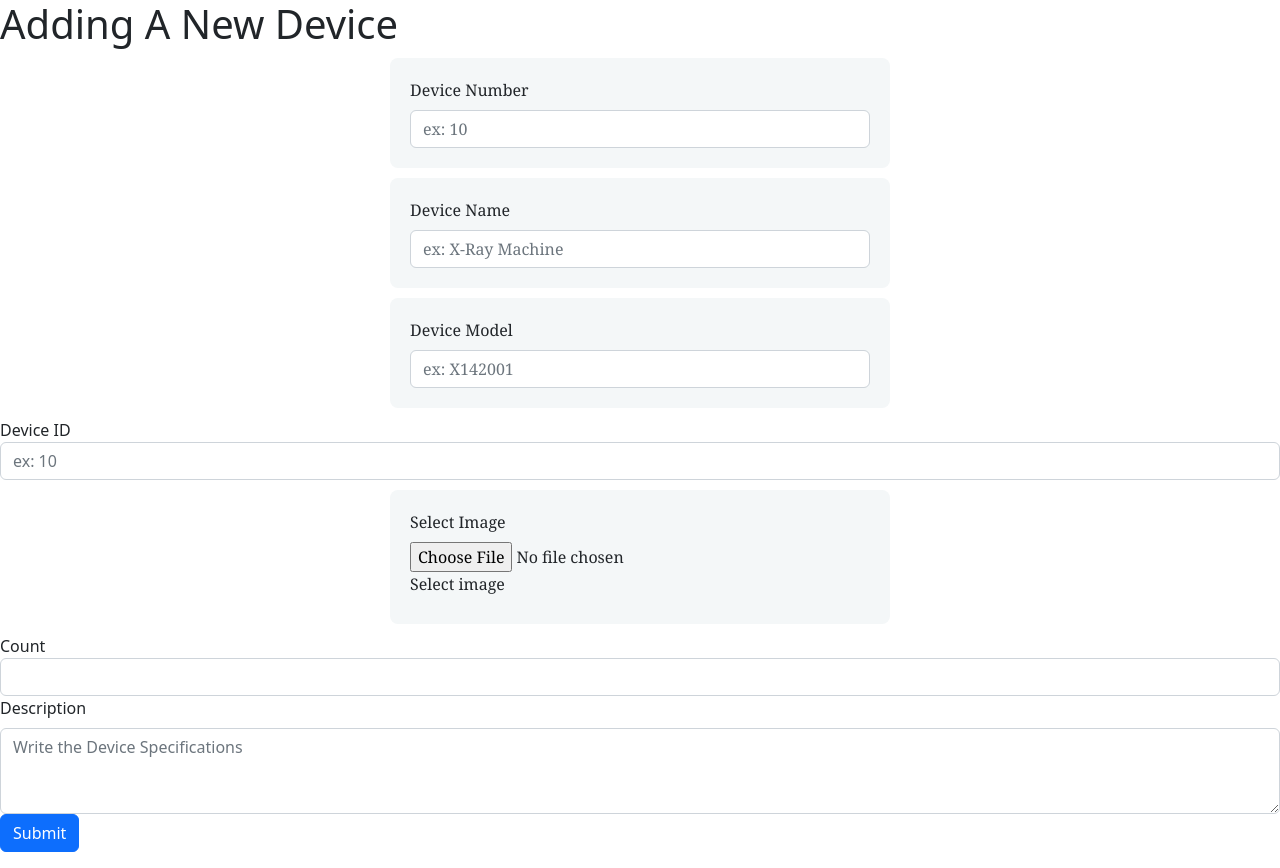
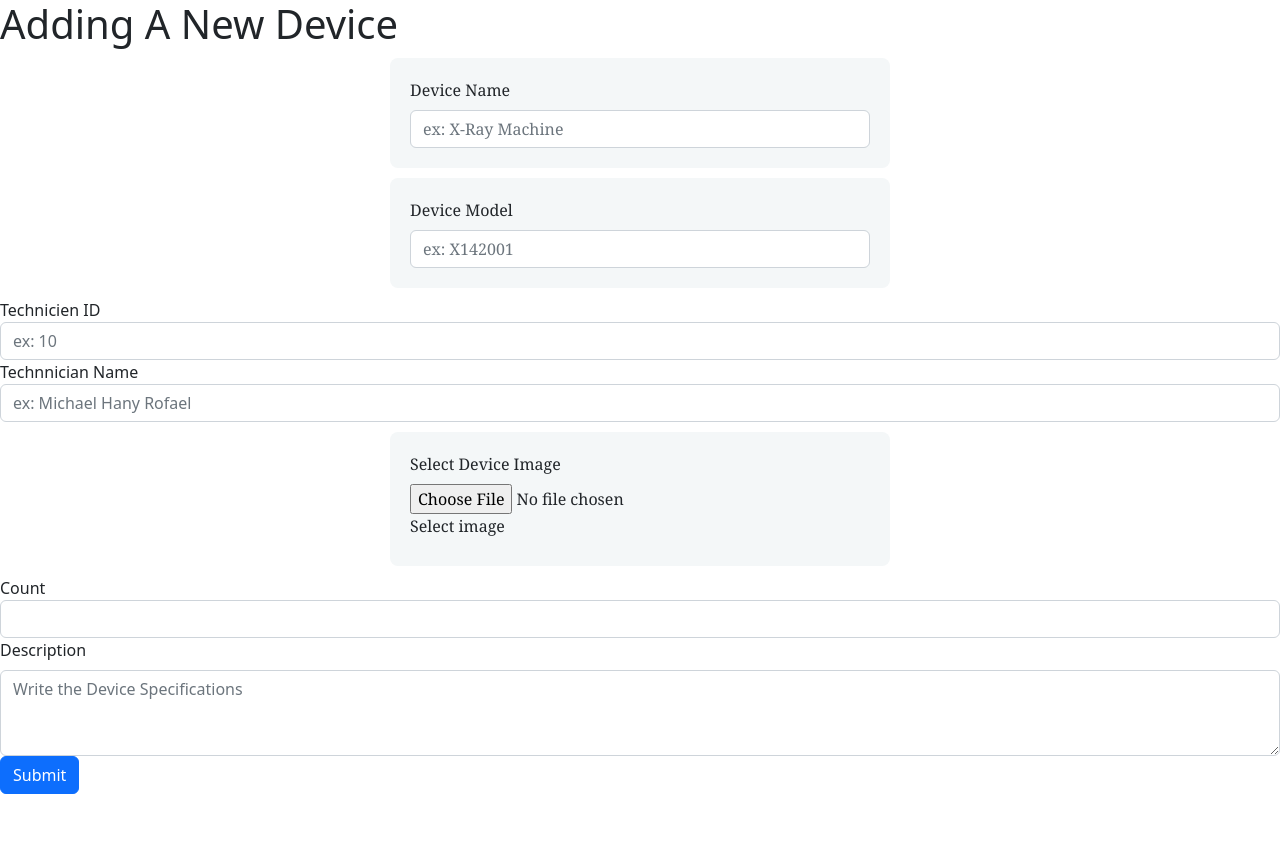
Before and after one commit to MarinaNasser/Physiotherapy-Department, a Flask app: page /adddevice in a window 1280 px wide. After the commit the page ends 794 px from the top, so only its background shows below. Run offline with Flask 2, Linux system fonts and the light colour scheme; some libraries are stand-ins or nearby versions.

Commit message:
device is completed

```diff
--- a/server.py
+++ b/server.py
@@ -17,8 +17,8 @@ app.secret_key = "very secret key"
 mydb = mysql.connector.connect(
     host="localhost",
     user="root",
-    passwd="sherif2001",
-    database="a"
+    passwd="magdynasr",
+    database="sherif"
 )
 mycursor = mydb.cursor()
 
@@ -128,8 +128,8 @@ def adddoctor():
         birth_date = request.form['birth_date']
         degree = request.form['degree']
         Specialization= request.form['specialization']
-        salary = request.form['salary']
         photo = request.files['photo']
+        number = request.files['phone_number']
         pic_path = save_picture(photo)
 
         #setting a buffered cursor => to accept one value in the input
@@ -151,8 +151,8 @@ def adddoctor():
         elif not re.match(r'[^@]+@[^@]+\.[^@]+', email):
             return render_template('adddoctor.html', emailExisits = False , emailInvalid=True )
         else:
-            sql = """INSERT INTO doctorPreRequest (name,ssn,sex,email,password,address,birth_date,degree,specialization,salary, photo) VALUES (%s, %s,%s,%s,%s,%s,%s,%s,%s,%s,%s)"""
-            val = (name,ssn,sex,email,password,address,birth_date,degree,Specialization,salary, pic_path)
+            sql = """INSERT INTO doctorPreRequest (name,ssn,sex,email,password,address,birth_date,degree,specialization, photo, phone_number) VALUES (%s, %s,%s,%s,%s,%s,%s,%s,%s,%s,%s)"""
+            val = (name,ssn,sex,email,password,address,birth_date,degree,Specialization, pic_path, number)
             mycursor.execute(sql,val)
             mydb.commit()
             return redirect(url_for('index'))
@@ -233,7 +233,7 @@ def addpatient():
         mycursor.execute(sql, val)
         mydb.commit()
 
-        sql1 = """INSERT INTO Patient (email, password, kind) VALUES (%s, %s, %s)"""
+        sql1 = """INSERT INTO users (email, password, kind) VALUES (%s, %s, %s)"""
         val1 = (email,password,'patient')
         mycursor.execute(sql1, val1)
         mydb.commit()
--- a/templates/adddevice.html
+++ b/templates/adddevice.html
@@ -8,13 +8,6 @@
     </head>
 
         <form action="http://localhost:5000/adddevice" method="POST" enctype="multipart/form-data">
-
-            <!-- device_number -->
-            <div class="form-group">
-                <label for="device_num">Device Number</label>
-                <input type="numeric" class="form-control" min="0" placeholder="ex: 10" required id="device_num" name="device_num">
-            </div>
-
 
             <!-- device_name -->
             <div class="form-group">
@@ -30,7 +23,7 @@
 
             <!-- technician_id -->
             <div>
-                <label for="technician_id">Device ID</label>
+                <label for="technician_id">Technicien ID</label>
                     <input name="technician_id" type="number" class="form-control" id="technician_id" min="0" max="1000000000" placeholder="ex: 10" required>
                 <script>
                     document.getElementById('id').validity.rangeOverflow;
@@ -38,9 +31,18 @@
                 </script>
             </div>
 
+            <!-- technnician_name-->
+            <div>
+                <label for="technnicianName">Technnician Name</label>
+                <input name="technnicianName" type="text" class="form-control" id="technnicianName" minlength="2" maxlength="255" placeholder="ex: Michael Hany Rofael" required>
+                <script>
+                    document.getElementById('name').validity.valid;
+                </script>
+            </div>
+
             <!-- file -->
             <div class="form-group">
-                <label for="photo">Select Image</label>
+                <label for="photo">Select Device Image</label>
                 <div class="custom">
                     <input type="file" name="photo" id="photo" placeholder="Photo" class="custom-file-input" >
                     <label class = "custom-file-input" for="photo">Select image</label>
```
Also changed, not shown: templates/adddoctor.html (+15 -14 lines), templates/addpatient.html (+14 -6 lines), static/imgs/uploads/1dc689009df0d73b1d2bde5339d1e55f.png (added), static/imgs/uploads/3a3f3c44cb2c4e99b7546f07eb3b1046.png (added), static/imgs/uploads/9e516c56388145dccc37b06ae97700de.png (added), 1 other file.
